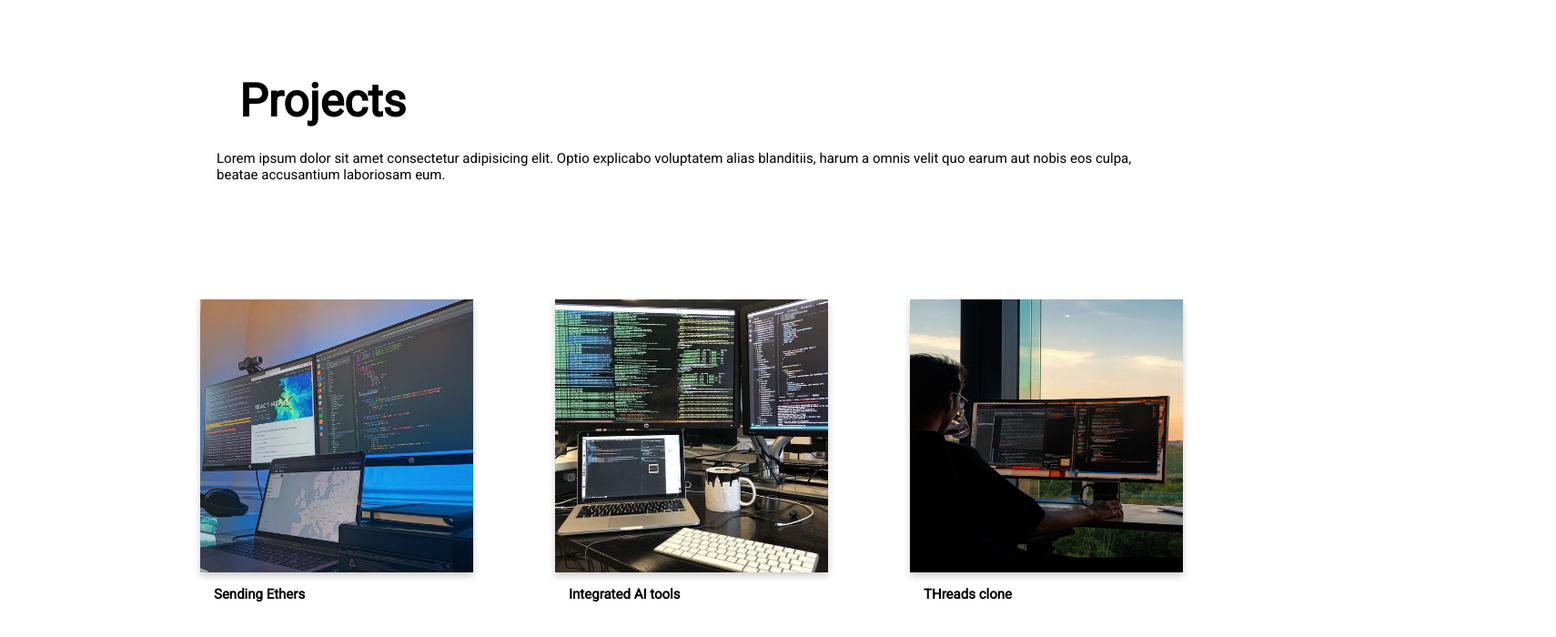
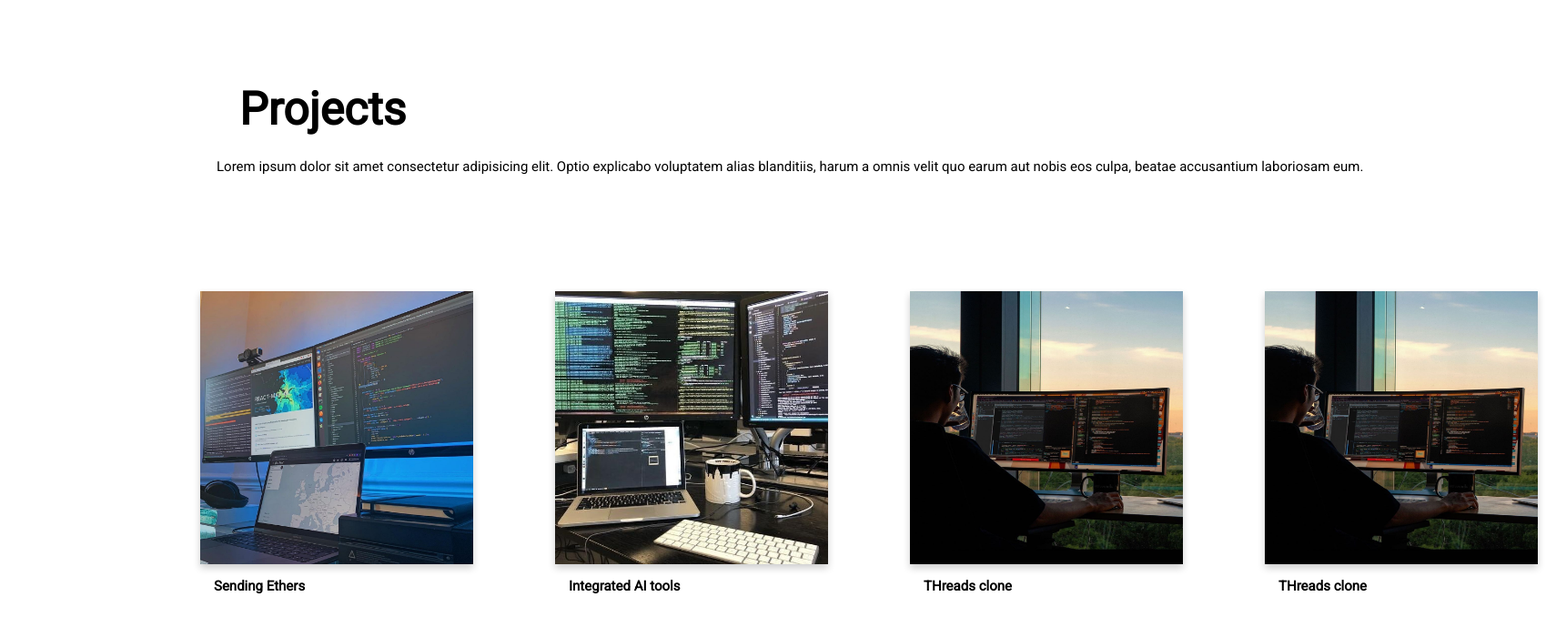
Before and after one commit to UtkarshaHolkar/portfolio_again, a plain HTML site: page index.html in a window 1280 px wide. Shown: the part 1572-2272 px from the top of the page at 91% size, 1710 px wide, since content can reach past the window. Drawn offline with nearby package versions, Linux system fonts and the light colour scheme.

Commit message:
seventh commit

```diff
--- a/index.html
+++ b/index.html
@@ -147,6 +147,22 @@
           </div>
 
         </div>
+        <div class="div3">
+          <div class="flip-card">
+            <div class="flip-card-inner">
+              <div class="flip-card-front">
+                <img src="img/p5.jpeg" alt="Avatar" style="width:300px;height:300px;">
+              </div>
+              <div class="flip-card-back">
+                <h1>THreads clone</h1>
+                <p>Lorem ipsum dolor sit amet, consectetur adipisicing Lorem ipsum dolor sit amet consectetur adipisicing elit. Doloribus, totam accusantium, omnis, illum sunt ipsa impedit temporibus id nesciunt fuga culpa qui quidem minima soluta cum nisi molestiae quasi numquam explicabo ad reprehenderit eum quia pariatur? Sapiente excepturi non, hic alias animi mollitia adipisci aliquam.</p>
+              </div>
+
+            </div>
+            <h1>THreads clone</h1>
+          </div>
+
+        </div>
 
     </div>
 </div>
```
